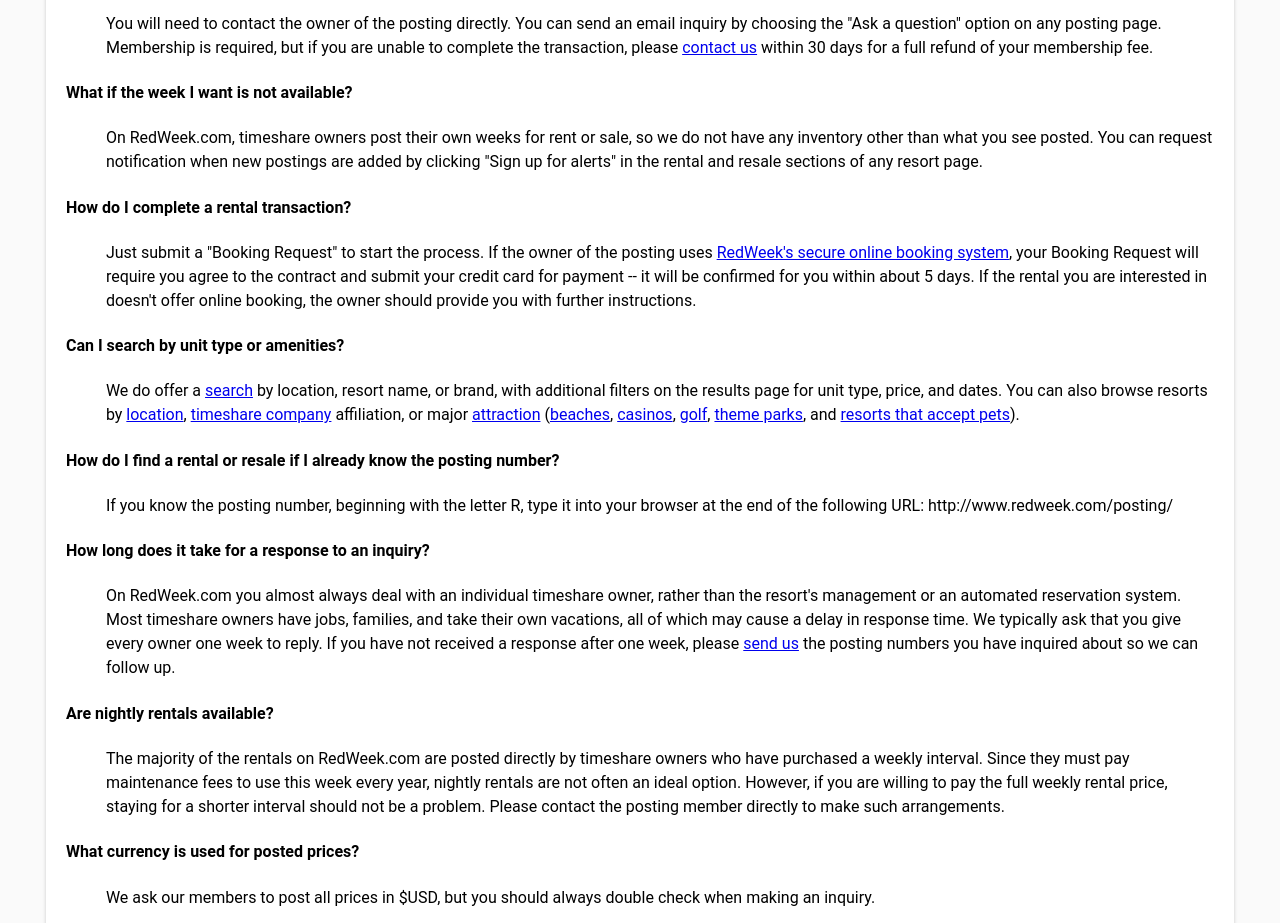
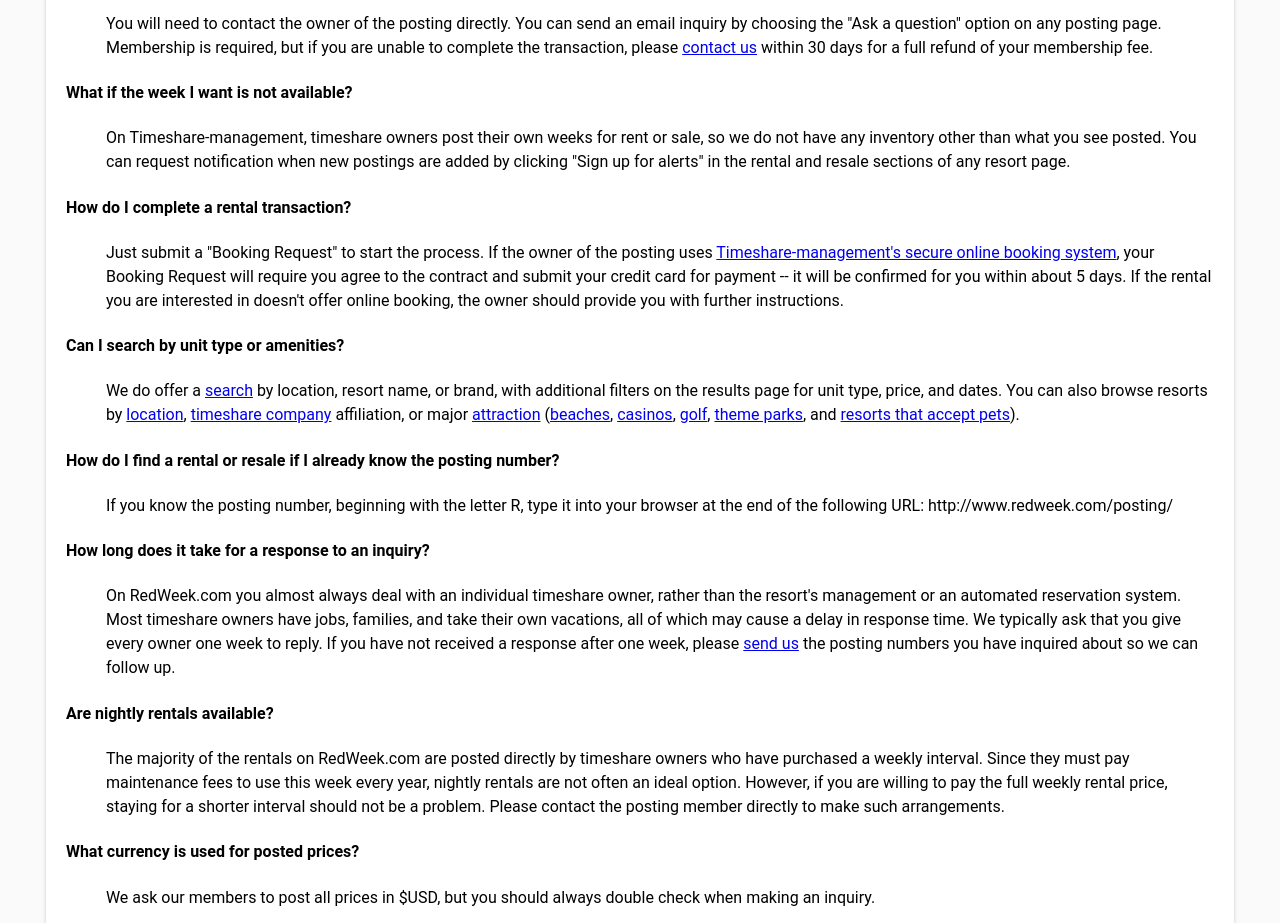
Before and after one commit to Huu-Quang/Timeshare-management-FE, a React (Create React App) app in the folder timeshare_fe/: page /faqs in a window 1280 px wide. Shown: the part 1760-2683 px from the top of the page. Built offline with nearby package versions, Linux system fonts and the light colour scheme.

Commit message:
HISTORYBOOKING

```diff
--- a/timeshare_fe/src/pages/Faqs/index.js
+++ b/timeshare_fe/src/pages/Faqs/index.js
@@ -217,7 +217,7 @@ function FAQsPage() {
             </dt>
             <dd>
               <p>
-                On RedWeek.com, timeshare owners post their own weeks for rent
+                On Timeshare-management, timeshare owners post their own weeks for rent
                 or sale, so we do not have any inventory other than what you see
                 posted. You can request notification when new postings are added
                 by clicking "Sign up for alerts" in the rental and resale
@@ -232,7 +232,7 @@ function FAQsPage() {
                 Just submit a "Booking Request" to start the process. If the
                 owner of the posting uses{" "}
                 <a href="/resources/faq/redweek-online-booking">
-                  RedWeek's secure online booking system
+                Timeshare-management's secure online booking system
                 </a>
                 , your Booking Request will require you agree to the contract
                 and submit your credit card for payment -- it will be confirmed
--- a/timeshare_fe/src/pages/History/index.js
+++ b/timeshare_fe/src/pages/History/index.js
@@ -92,7 +92,7 @@ const HistoryPage = () => {
           {status === 1 ? (
             <Tag color={"yellow"}>Pending</Tag>
           ) : status === 2 ? (
-            <Tag color={"green"}>Accept</Tag>
+            <Tag color={"green"}>Accept Booking</Tag>
           ) : (
             <Tag color={"volcano"}>Decline</Tag>
           )}
```
